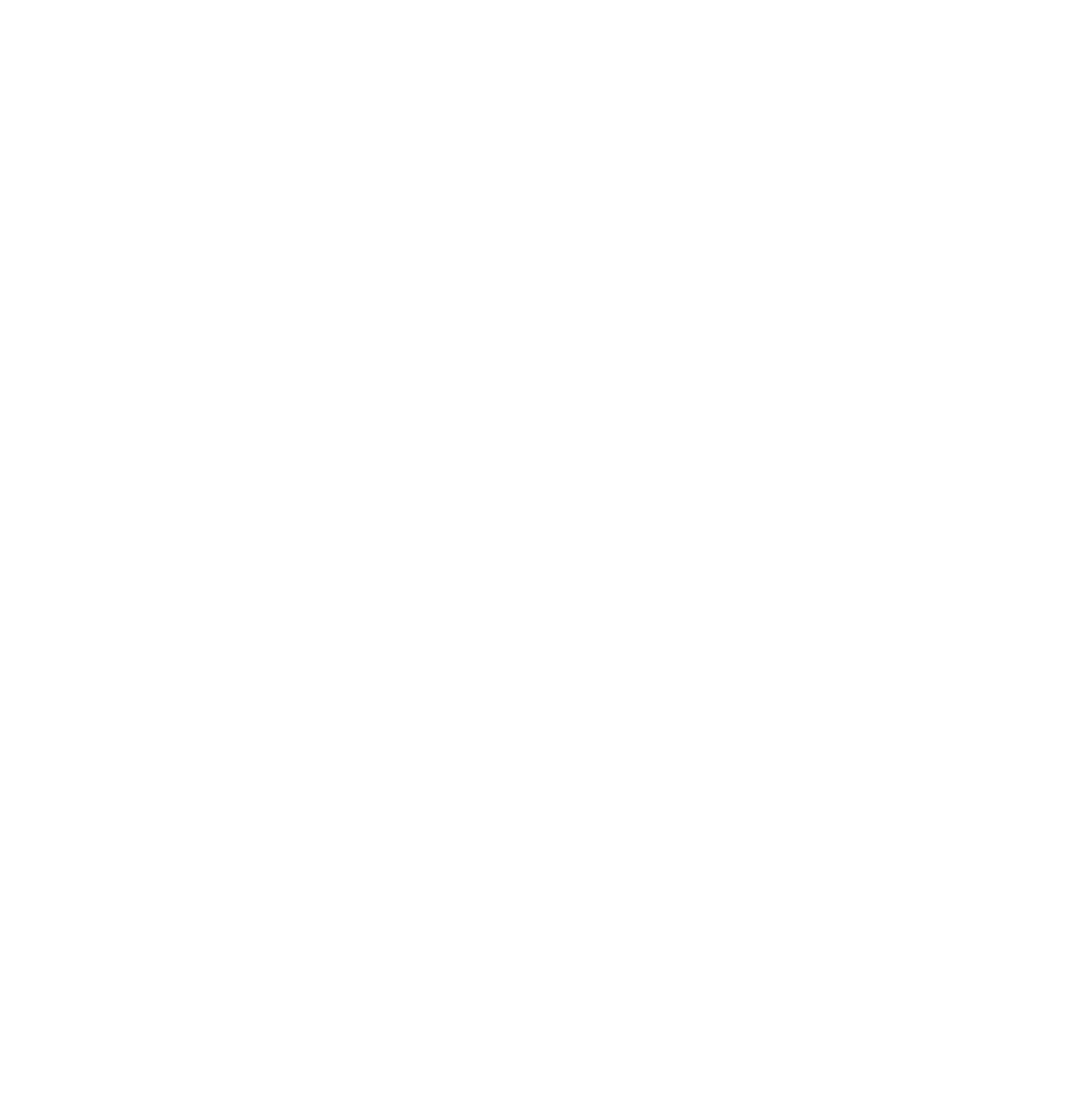
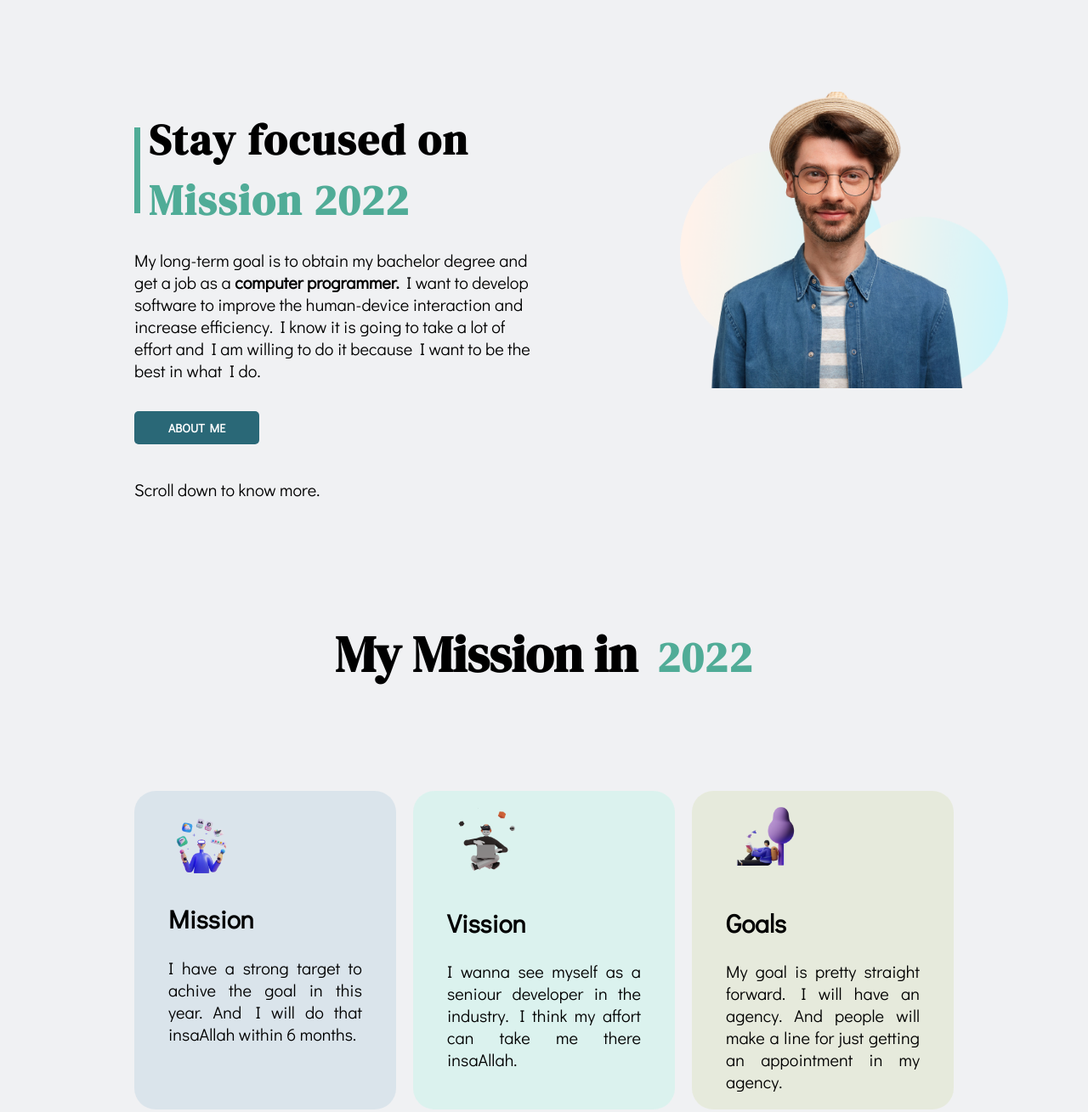
Before and after one commit to imabdrhmn/target-2022, a plain HTML site: page index.html in a window 1280 px wide. Shown: the whole page at 85% size. Before the commit the page ends 800 px from the top, so only its background shows below. Drawn offline with Linux system fonts and the light colour scheme.

Commit message:
second part added

```diff
--- a/index.html
+++ b/index.html
@@ -7,9 +7,78 @@
     <meta name="viewport" content="width=device-width, initial-scale=1.0">
     <title>My Target in 2022</title>
     <link rel="stylesheet" href="style.css">
+
+    <link rel="preconnect" href="https://fonts.googleapis.com">
+    <link rel="preconnect" href="https://fonts.gstatic.com" crossorigin>
+    <link href="https://fonts.googleapis.com/css2?family=DM+Serif+Display&display=swap" rel="stylesheet">
+
+    <link rel="preconnect" href="https://fonts.googleapis.com">
+    <link rel="preconnect" href="https://fonts.gstatic.com" crossorigin>
+    <link href="https://fonts.googleapis.com/css2?family=Didact+Gothic&display=swap" rel="stylesheet">
 </head>
 
+
+
 <body>
+
+    <section id="section-1">
+
+
+        <div class="half-width">
+            <div id="right-border">
+                <h1 class="heading">Stay focused on</h1>
+                <h1 class="heading font-color">Mission 2022</h1>
+            </div>
+            <p>My long-term goal is to obtain my bachelor degree and get a job as a <strong>computer
+                    programmer.</strong> I want to
+                develop software to improve the human-device interaction and increase efficiency. I know it is going to
+                take a lot of effort and I am willing to do it because I want to be the best in what I do.</p>
+
+            <a class="button" href="https://google.com">ABOUT ME</a>
+
+            <p id="scroll-line-margin">Scroll down to know more.</p>
+
+        </div>
+
+
+        <div class="half-width">
+            <img id="picture-1" src="images/person/person-4.png" alt="">
+        </div>
+    </section>
+
+
+    <section id="section-two">
+
+        <div id="second-sec-heading">
+            <h1>My Mission in <span class="heading font-color">2022</span></h1>
+        </div>
+
+        <div class="second-sec-content">
+            <div id="box1" class="box">
+                <img src="images/illustrators/illustrator-1.png" alt="">
+                <h1>Mission</h1>
+                <p>I have a strong target to achive the goal in this year. And I will do that insaAllah within 6 months.
+                </p>
+            </div>
+
+
+            <div id="box2" class="box">
+                <img src="images/illustrators/illustrator-2.png" alt="">
+                <h1>Vission</h1>
+                <p>I wanna see myself as a seniour developer in the industry. I think my affort can take me there
+                    insaAllah.</p>
+            </div>
+
+
+            <div id="box3" class="box">
+                <img src="images/illustrators/illustrator-3.png" alt="">
+                <h1>Goals</h1>
+                <p>My goal is pretty straight forward. I will have an agency. And people will make a line for just
+                    getting an appointment in my agency.</p>
+            </div>
+        </div>
+
+    </section>
 
 </body>
 
--- a/style.css
+++ b/style.css
@@ -0,0 +1,113 @@
+/*body*/
+body{
+    background-color: #F0F1F3;
+    padding-left: 150px;
+    padding-right: 150px;
+    padding-top: 100px;
+    font-family: 'Didact Gothic', sans-serif;
+    font-size: 20px;
+}
+
+/*closing body*/
+
+
+
+/*first part*/
+.heading{
+    font-size: 50px;
+    padding-left: 10px;
+    line-height: 60%;
+    font-family: 'DM Serif Display', serif;
+    letter-spacing: 2px;
+}
+
+.font-color{
+    color: #50AC97;
+}
+
+#right-border{
+    border-left: 7px solid #50AC97;
+
+}
+
+#section-1{
+    display: flex;
+}
+
+.half-width{
+    width: 50%;
+}
+
+#picture-1{
+    width: 80%;
+    margin-left: 160px;
+}
+
+.button{
+    text-decoration: none;
+    color: white;
+    background-color: #2A6877;
+    padding: 10px 40px;
+    border-radius: 5px;
+    font-weight: 700;
+    font-size: 14px;
+    margin-top: 15px;
+    display: inline-block;
+
+}
+
+#scroll-line-margin{
+    margin-top: 40px;
+}
+
+/*closing first part*/
+
+
+/*2nd part*/
+
+#section-two{
+    margin-bottom: 100px;
+}
+#second-sec-heading{
+    font-size: 40px;
+    font-family: 'DM Serif Display', serif;
+    text-align: center;
+    margin-top: 120px;
+}
+
+.second-sec-content{
+    display: flex;
+    margin-top: 120px;
+}
+
+.box{
+    width: 30%;
+    text-align: justify;
+    padding-left: 40px;
+    padding-right: 40px;
+    padding-top: 15px;
+}
+#box1{
+    background-color: #c6d8e483;
+    border-radius: 25px;
+    margin-right: 10px;
+}
+
+#box2{
+    background-color: #c9f3ea83;
+    border-radius: 25px;
+    margin-left: 10px;
+    margin-right: 10px;
+}
+
+#box3{
+    background-color: #dfe4c683;
+    border-radius: 25px;
+    margin-left: 10px;
+}
+
+.box img{
+    width: 40%;
+
+}
+/*closing 2nd part*/
```
